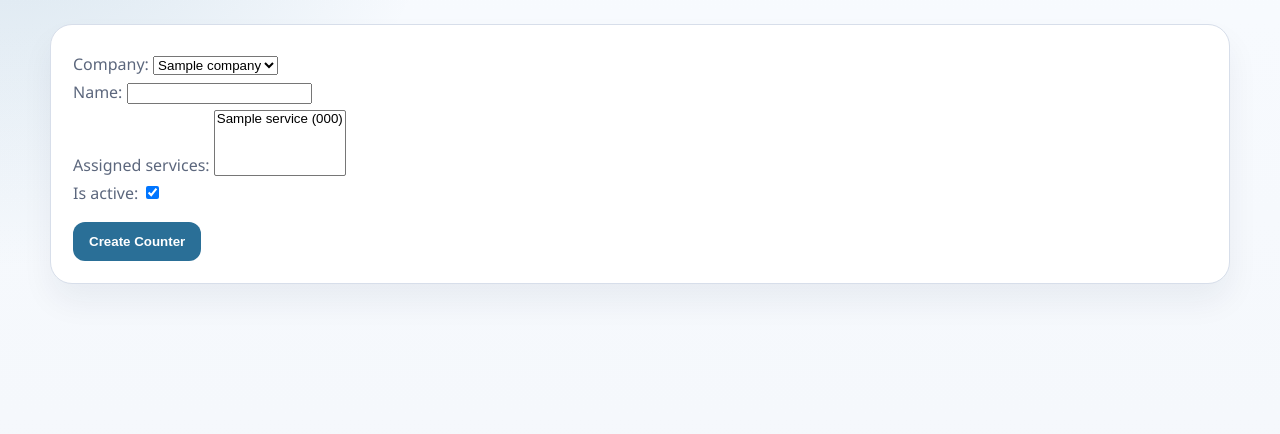
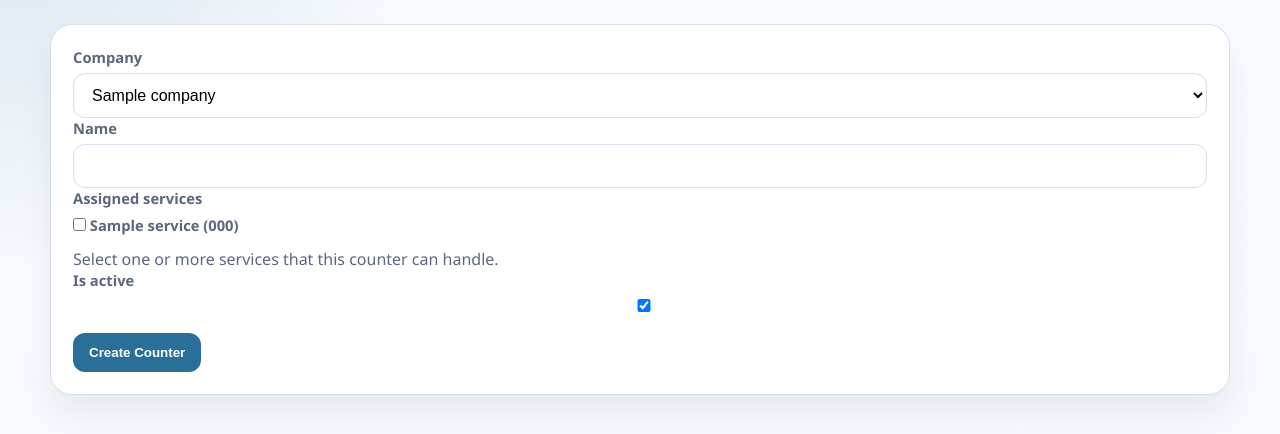
Before and after one commit to wacky004/Employee-tag-system, a Django app: page /queueing/counters/create/ in a window 1280 px wide. Shown: the part 184-618 px from the top of the page. Run offline with Django 5.2, Linux system fonts and the light colour scheme; a user stored in the database is signed in; tables that the repository leaves empty hold one stand-in row (values such as "Sample post").

Commit message:
Render queue counter assigned services as checkboxes

```diff
--- a/queueing/forms.py
+++ b/queueing/forms.py
@@ -72,6 +72,13 @@ class QueueServiceForm(QueueCompanyAwareFormMixin, forms.ModelForm):
 
 
 class QueueCounterForm(QueueCompanyAwareFormMixin, forms.ModelForm):
+    assigned_services = forms.ModelMultipleChoiceField(
+        queryset=QueueService.objects.none(),
+        required=False,
+        widget=forms.CheckboxSelectMultiple,
+        help_text="Select one or more services that this counter can handle.",
+    )
+
     class Meta:
         model = QueueCounter
         fields = [
--- a/templates/base.html
+++ b/templates/base.html
@@ -214,6 +214,26 @@
 
         .checkbox-inline input {
             width: auto;
+        }
+
+        .checkbox-group ul {
+            list-style: none;
+            margin: 10px 0 0;
+            padding: 0;
+            display: grid;
+            gap: 10px;
+        }
+
+        .checkbox-group li label {
+            display: inline-flex;
+            align-items: center;
+            gap: 10px;
+            font-weight: 500;
+        }
+
+        .checkbox-group input[type="checkbox"] {
+            width: auto;
+            margin: 0;
         }
 
         .field input,
--- a/templates/queueing/counter_form.html
+++ b/templates/queueing/counter_form.html
@@ -20,7 +20,27 @@
         <div class="card">
             <form method="post">
                 {% csrf_token %}
-                {{ form.as_p }}
+                {% for field in form %}
+                <div class="field">
+                    <label for="{{ field.id_for_label }}">{{ field.label }}</label>
+                    {% if field.name == "assigned_services" %}
+                    <div class="checkbox-group">
+                        {{ field }}
+                    </div>
+                    {% else %}
+                    {{ field }}
+                    {% endif %}
+                    {% if field.help_text %}
+                    <p class="muted">{{ field.help_text }}</p>
+                    {% endif %}
+                    {% for error in field.errors %}
+                    <p class="muted" style="color: #b42318;">{{ error }}</p>
+                    {% endfor %}
+                </div>
+                {% endfor %}
+                {% for error in form.non_field_errors %}
+                <p class="muted" style="color: #b42318;">{{ error }}</p>
+                {% endfor %}
                 <div class="actions">
                     <button type="submit" class="button">{% if object %}Update Counter{% else %}Create Counter{% endif %}</button>
                 </div>
```
